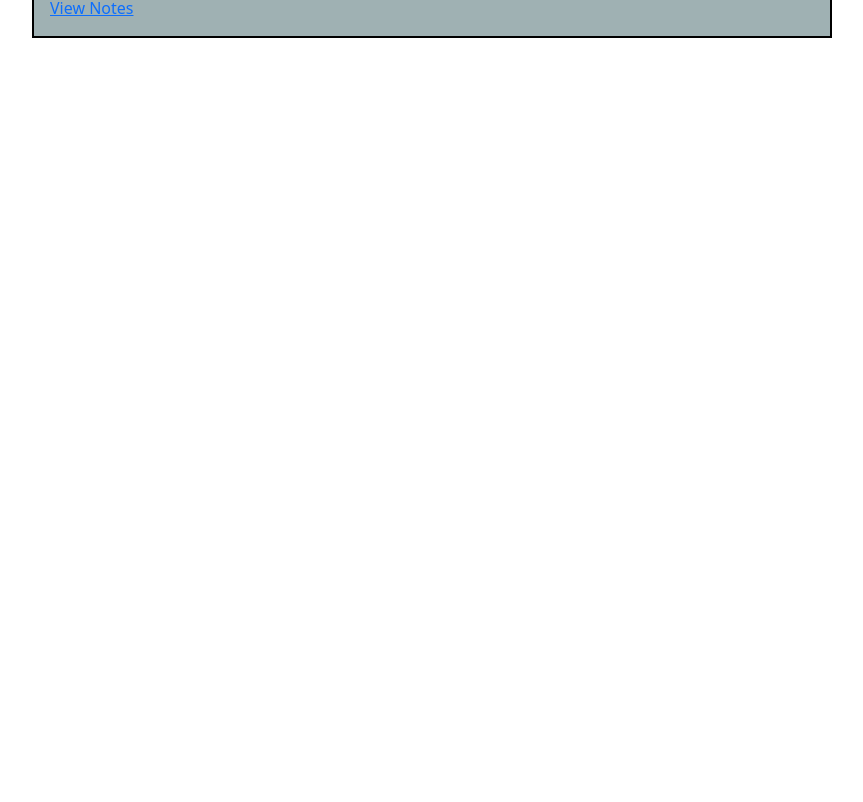
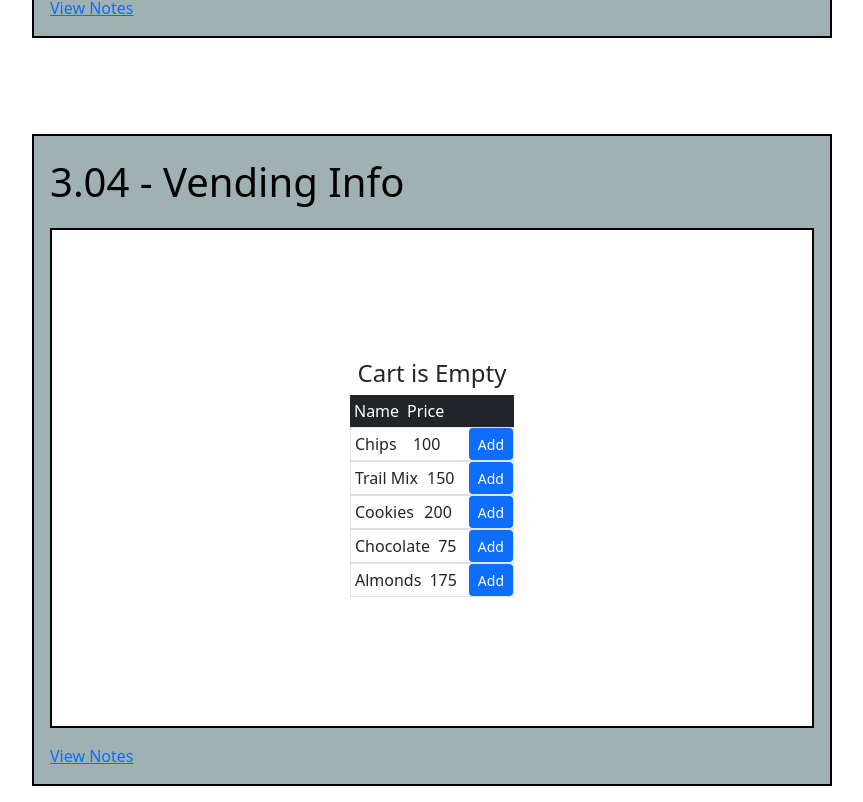
Before and after one commit to andentx/notes-complete-react-js-by-edufect-institute, a React (Create React App) app: page / in a window 1280 px wide. Shown: the part 10530-11332 px from the top of the page, without its empty margins (208-1071 px from the left). Before the commit the page ends 10584 px from the top, so only its background shows below. Built offline with nearby package versions, Linux system fonts and the light colour scheme.

Commit message:
Add Example 304

```diff
--- /dev/null
+++ b/src/components/Lesson03Components/Example304.jsx
@@ -0,0 +1,78 @@
+import React, { Component } from 'react';
+
+class Example304 extends Component {
+    state = {
+        products: [
+            { name: 'Chips', price: 100 },
+            { name: 'Trail Mix', price: 150 },
+            { name: 'Cookies', price: 200 },
+            { name: 'Chocolate', price: 75 },
+            { name: 'Almonds', price: 175 },
+        ],
+        cart: [],
+    };
+
+    addToCart = (index) => {
+        let stateCopy = { ...this.state };
+        let product = stateCopy.products[index];
+        let x1 = stateCopy.cart.find((c1) => c1.name === product.name);
+        x1 ? (x1.qty = x1.qty + 1) : stateCopy.cart.push({ ...product, qty: 1 });
+        this.setState(stateCopy);
+    };
+
+    showCart = () => {
+        const { cart } = this.state;
+        if (cart.length === 0) return <h4>Cart is Empty</h4>;
+        return (
+            <ul>
+                {cart.map((item) => {
+                    let { name, price, qty } = item;
+                    return (
+                        <li>
+                            {name}, price={price}, qty={qty}
+                        </li>
+                    );
+                })}
+            </ul>
+        );
+    };
+    showProducts = () => {
+        const { products } = this.state;
+        return (
+            <div className='d-flex flex-column'>
+                <div className='bg-dark text-white d-flex'>
+                    <div className='m-1'>Name</div>
+                    <div className='m-1'>Price</div>
+                    <div className='m-1'></div>
+                </div>
+                {products.map((product, index) => {
+                    let { name, price } = product;
+                    return (
+                        <div className='border d-flex justify-content-between'>
+                            <div className='m-1'>{name}</div>
+                            <div className='m-1'>{price}</div>
+                            <div className='m-1'></div>
+                            <button
+                                className='btn btn-primary btn-sm'
+                                onClick={() => this.addToCart(index)}
+                            >
+                                Add
+                            </button>
+                        </div>
+                    );
+                })}
+            </div>
+        );
+    };
+
+    render() {
+        return (
+            <>
+                {this.showCart()}
+                {this.showProducts()}
+            </>
+        );
+    }
+}
+
+export default Example304;
--- a/src/components/Lesson03ExampleList.jsx
+++ b/src/components/Lesson03ExampleList.jsx
@@ -3,6 +3,7 @@ import React from 'react';
 import Example301 from './Lesson03Components/Example301';
 import Example302 from './Lesson03Components/Example302';
 import Example303 from './Lesson03Components/Example303';
+import Example304 from './Lesson03Components/Example304';
 
 import ExampleContainer from './ExampleContainer';
 
@@ -40,6 +41,16 @@ export default function ExampleList() {
             >
                 <Example303 />
             </ExampleContainer>
+
+            <ExampleContainer
+                exampleID={'304'}
+                exampleTitle={'3.04 - Vending Info'}
+                exampleLink={
+                    'https://github.com/andentx/notes-complete-react-js-by-edufect-institute/blob/main/Lesson03.md#example304'
+                }
+            >
+                <Example304 />
+            </ExampleContainer>
         </div>
     );
 }
```
